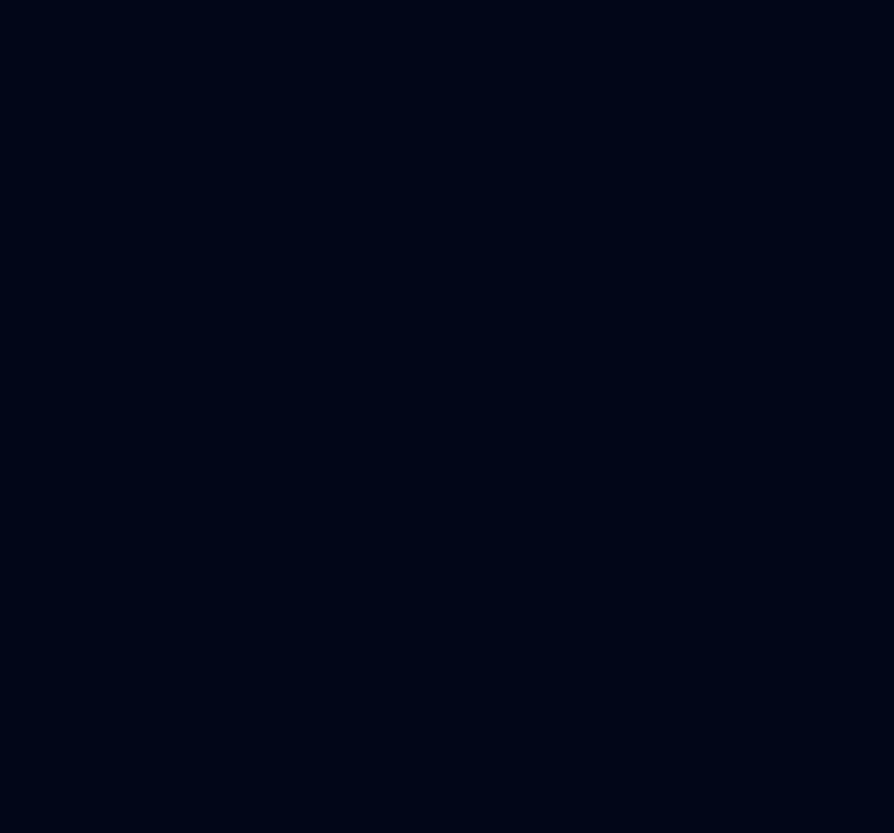
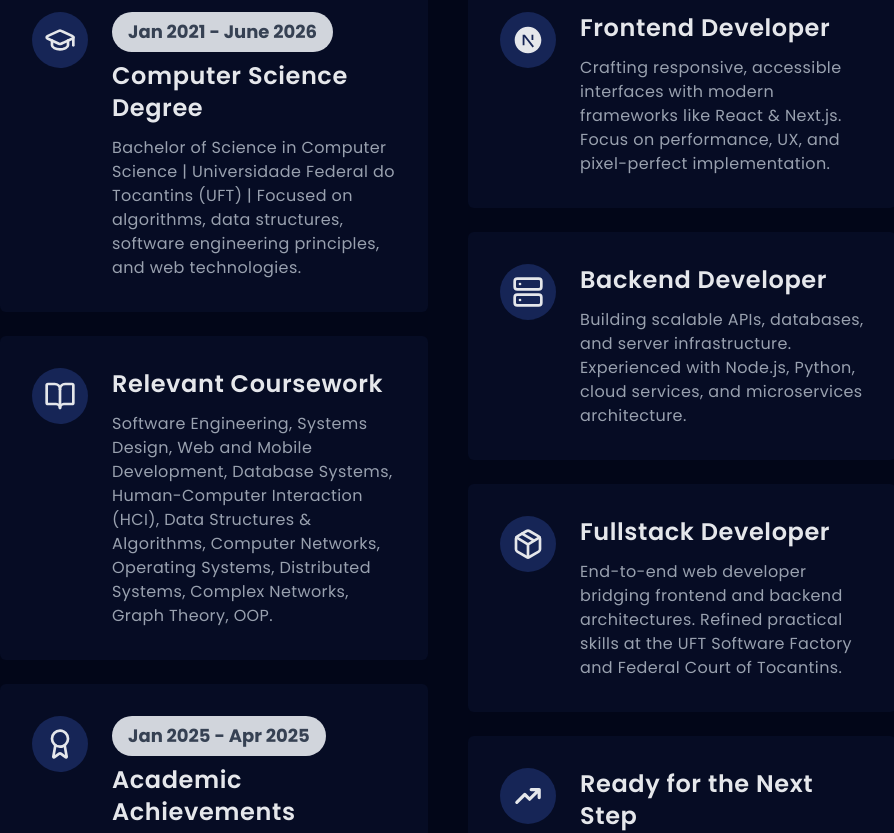
Before and after one commit to brunoF-Silva/nextjs-portfolio, a Next.js app: page / in a window 1280 px wide. Shown: the part 1460-2293 px from the top of the page, without its empty margins (192-1086 px from the left). Before the commit the page ends 1244 px from the top, so only its background shows below. Built offline with nearby package versions, Linux system fonts and the light colour scheme.

Commit message:
feat: add resume section
## What it does:
This commit adds a resume section that includes all the most important information about both my educational background and professional career. It also corrects a typo (a missing dot) in the previously implemented service section.

```diff
--- a/src/app/page.tsx
+++ b/src/app/page.tsx
@@ -1,11 +1,13 @@
 import HeroSection from "@/components/home/hero/HeroSection";
 import ServicesSection from "@/components/home/services/ServicesSection";
+import ResumeSection from "@/components/resume/ResumeSection";
 
 export default function Home() {
   return (
     <>
     <HeroSection/>
     <ServicesSection/>
+    <ResumeSection/>
     </>
   );
 }
--- a/src/components/home/services/ServicesSection.tsx
+++ b/src/components/home/services/ServicesSection.tsx
@@ -25,7 +25,7 @@ export default function ServicesSection() {
         <ServiceCard
           name="Development"
           icon="/images/s4.png"
-          description="Full-stack development with modern frameworks and best practices"
+          description="Full-stack development with modern frameworks and best practices."
           />
       </div>
     </section>
--- /dev/null
+++ b/src/components/resume/ResumeCard.tsx
@@ -0,0 +1,32 @@
+import { IconType } from "react-icons";
+
+interface ResumeCardProps {
+  role: string;
+  icon: IconType;
+  date?: string;
+  description: string;
+}
+
+export default function ResumeCard({
+  role,
+  icon: Icon,
+  date,
+  description,
+}: ResumeCardProps) {
+  return (
+    <div className="flex items-start space-x-6 bg-blue-950/20 p-4 sm:p-8 rounded-md">
+      <div className="w-10 h-10 sm:w-14 sm:h-14 bg-blue-950 rounded-full grid place-items-center">
+        <Icon className="w-6 h-6 sm:w-8 sm:h-8 text-gray-200"/>
+      </div>
+      <div className="flex-1">
+        {date && (
+          <p className="mb-2 px-4 py-1 sm:py-1.5 rounded-full bg-gray-300 text-gray-700 w-fit text-sm sm:text-lg font-bold">
+            {date}
+          </p>
+        )}
+        <p className="text-gray-200 text-xl sm:text-2xl font-semibold tracking-wide">{role}</p>
+        <p className="text-sm sm:text-base mt-3 text-gray-400 tracking-wide">{description}</p>
+      </div>
+    </div>
+  )
+}
--- /dev/null
+++ b/src/components/resume/ResumeSection.tsx
@@ -0,0 +1,69 @@
+import { LuAward, LuBookOpen, LuGraduationCap, LuPackage, LuServer } from "react-icons/lu";
+import Header from "../general/Header";
+import ResumeCard from "./ResumeCard";
+import { RiNextjsFill } from "react-icons/ri";
+import { HiTrendingUp } from "react-icons/hi";
+
+export default function ResumeSection() {
+  return (
+    <section id="resume">
+      <div className="w-[90%] sm:w-[70%] mx-auto grid grid-cols-1 xl:grid-cols-2 gap-10">
+        {/* education section */}
+        <div>
+          <Header title="My Education" as="h2" />
+          <div className="space-y-6">
+            <ResumeCard
+              icon={LuGraduationCap}
+              role="Computer Science Degree"
+              description="Bachelor of Science in Computer Science | Universidade Federal do Tocantins (UFT) | Focused on algorithms, data structures, software engineering principles, and web technologies."
+              date="Jan 2021 - June 2026"
+            />
+
+            <ResumeCard
+              icon={LuBookOpen}
+              role="Relevant Coursework"
+              description="Software Engineering, Systems Design, Web and Mobile Development, Database Systems, Human-Computer Interaction (HCI), Data Structures & Algorithms, Computer Networks, Operating Systems, Distributed Systems, Complex Networks, Graph Theory, OOP."
+            />
+
+            <ResumeCard
+              icon={LuAward}
+              role="Academic Achievements"
+              description='Emerging Leaders in the Americas Program (ELAP) Scholar – Government of Canada | Award for Best UX/UI Interface (Course Project) | Volunteer Instructor – "Teaching Chess in Public Schools" Project.'
+              date="Jan 2025 - Apr 2025"
+            />
+          </div>
+        </div>
+
+        {/* work experience */}
+        <div>
+          <Header title="My Work Experience" as="h2" />
+          <div className="space-y-6">
+            <ResumeCard
+              icon={RiNextjsFill}
+              role="Frontend Developer"
+              description="Crafting responsive, accessible interfaces with modern frameworks like React & Next.js. Focus on performance, UX, and pixel-perfect implementation."
+            />
+
+            <ResumeCard
+              icon={LuServer}
+              role="Backend Developer"
+              description="Building scalable APIs, databases, and server infrastructure. Experienced with Node.js, Python, cloud services, and microservices architecture."
+            />
+
+            <ResumeCard
+              icon={LuPackage}
+              role="Fullstack Developer"
+              description="End-to-end web developer bridging frontend and backend architectures. Refined practical skills at the UFT Software Factory and Federal Court of Tocantins."
+            />
+
+            <ResumeCard
+              icon={HiTrendingUp}
+              role="Ready for the Next Step"
+              description="Disciplined Stock Clerk refining coding skills. Ready to transition into a full-time developer role."
+            />
+          </div>
+        </div>
+      </div>
+    </section>
+  );
+}
```
